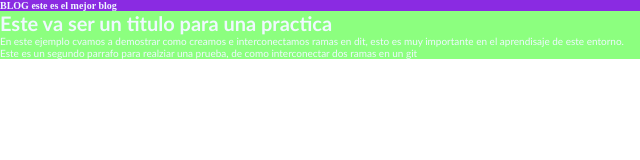
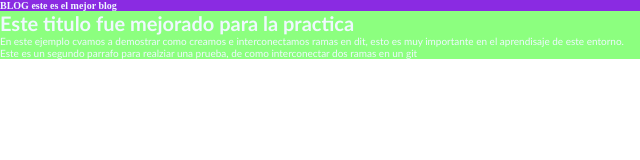
Before and after one commit to formacion577/block-de-oueba, a plain HTML site: page index.html in a window 1280 px wide. Shown: the full height of the page, 0-640 px from the left. Drawn offline with Linux system fonts and the light colour scheme.

Commit message:
se mejoro el texto

```diff
--- a/index.html
+++ b/index.html
@@ -10,7 +10,7 @@
     <div class="Container" id="container">
         <div class="cabecera" id="cabecera">BLOG <span class="span">este es el mejor blog</span></div>
             <div class="box1">
-            <h1>Este va ser un titulo para una practica</h1>
+            <h1>Este titulo fue mejorado para la practica</h1>
             <p>En este ejemplo cvamos a demostrar como creamos e interconectamos ramas en dit, esto es muy importante en el aprendisaje de este entorno.</p>
             <p>Este es un segundo parrafo para realziar una prueba, de como interconectar dos ramas en un git</p>
         </div>
```
